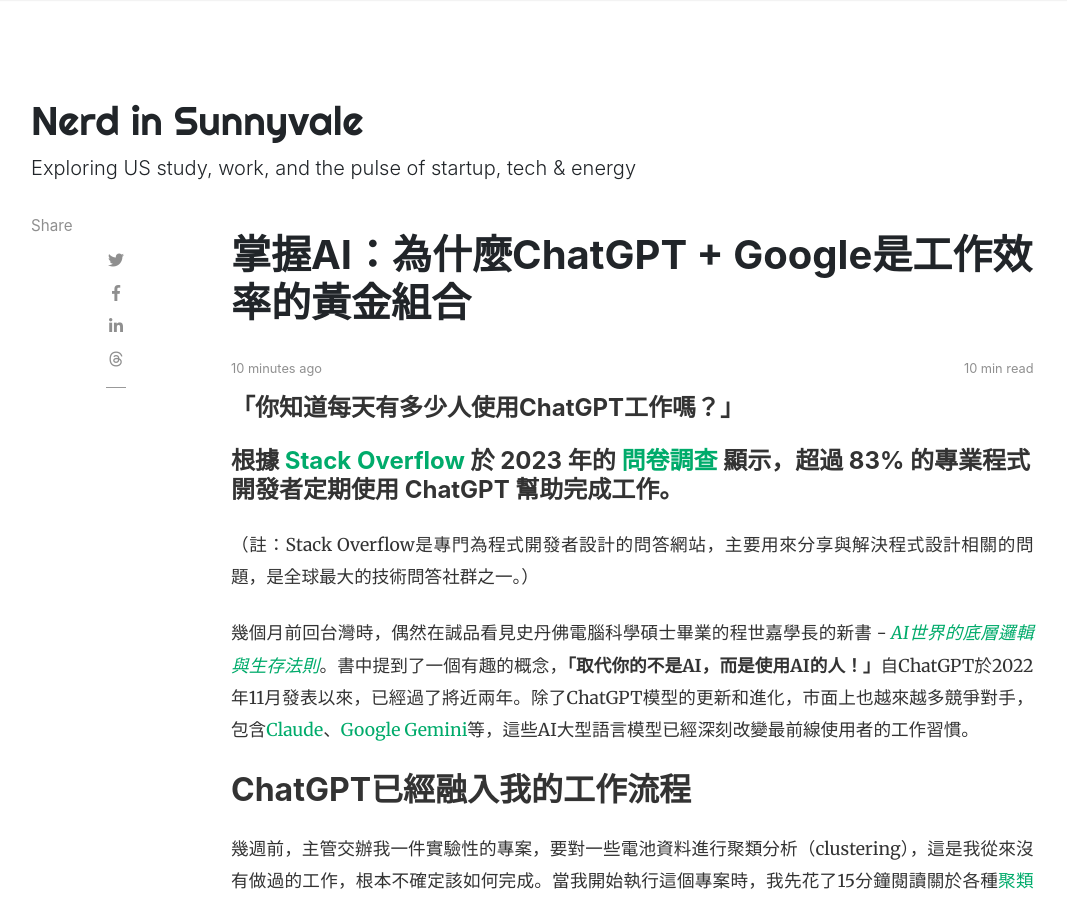
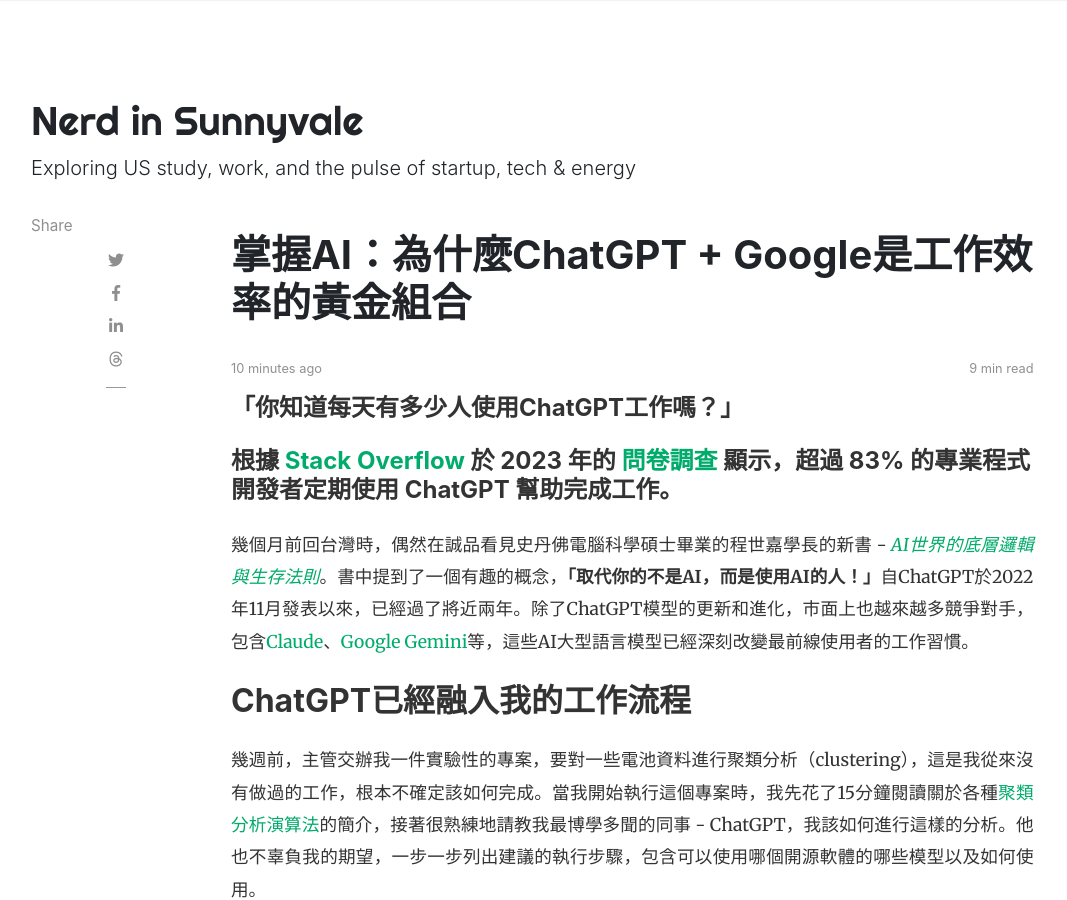
Before and after one commit to PTLin84/blog, a Jekyll site: the page built from _posts/2024-10-06-mastering-ai-chatgpt-google-high-performance-zh-TW.md, in a window 1280 px wide and 900 px high. Shown: the whole window, without its empty margins (54-1121 px from the left). Built offline with Jekyll 4.4.1, drawn with Linux system fonts in a browser that asks for light colours; nearby versions of some CDN libraries; comment, search, counter and statistics services are not loaded.

Commit message:
POST: Edited.

```diff
--- a/_posts/2024-10-06-mastering-ai-chatgpt-google-high-performance-zh-TW.md
+++ b/_posts/2024-10-06-mastering-ai-chatgpt-google-high-performance-zh-TW.md
@@ -14,8 +14,6 @@ inline-image0: /assets/images/article6_img0.jpg
 
 <h4>根據 <a href="https://stackoverflow.com/">Stack Overflow</a> 於 2023 年的 <a href="https://survey.stackoverflow.co/2023/#most-popular-technologies-ai-search-prof">問卷調查</a> 顯示，超過 83% 的專業程式開發者定期使用 ChatGPT 幫助完成工作。</h4>
 
-
-（註：Stack Overflow是專門為程式開發者設計的問答網站，主要用來分享與解決程式設計相關的問題，是全球最大的技術問答社群之一。）
 
 幾個月前回台灣時，偶然在誠品看見史丹佛電腦科學碩士畢業的程世嘉學長的新書 - *[AI世界的底層邏輯與生存法則](https://www.gvm.com.tw/article/112580)*。書中提到了一個有趣的概念，**「取代你的不是AI，而是使用AI的人！」**自ChatGPT於2022年11月發表以來，已經過了將近兩年。除了ChatGPT模型的更新和進化，市面上也越來越多競爭對手，包含[Claude](https://claude.ai/)、[Google Gemini](https://gemini.google.com/)等，這些AI大型語言模型已經深刻改變最前線使用者的工作習慣。
 
```
